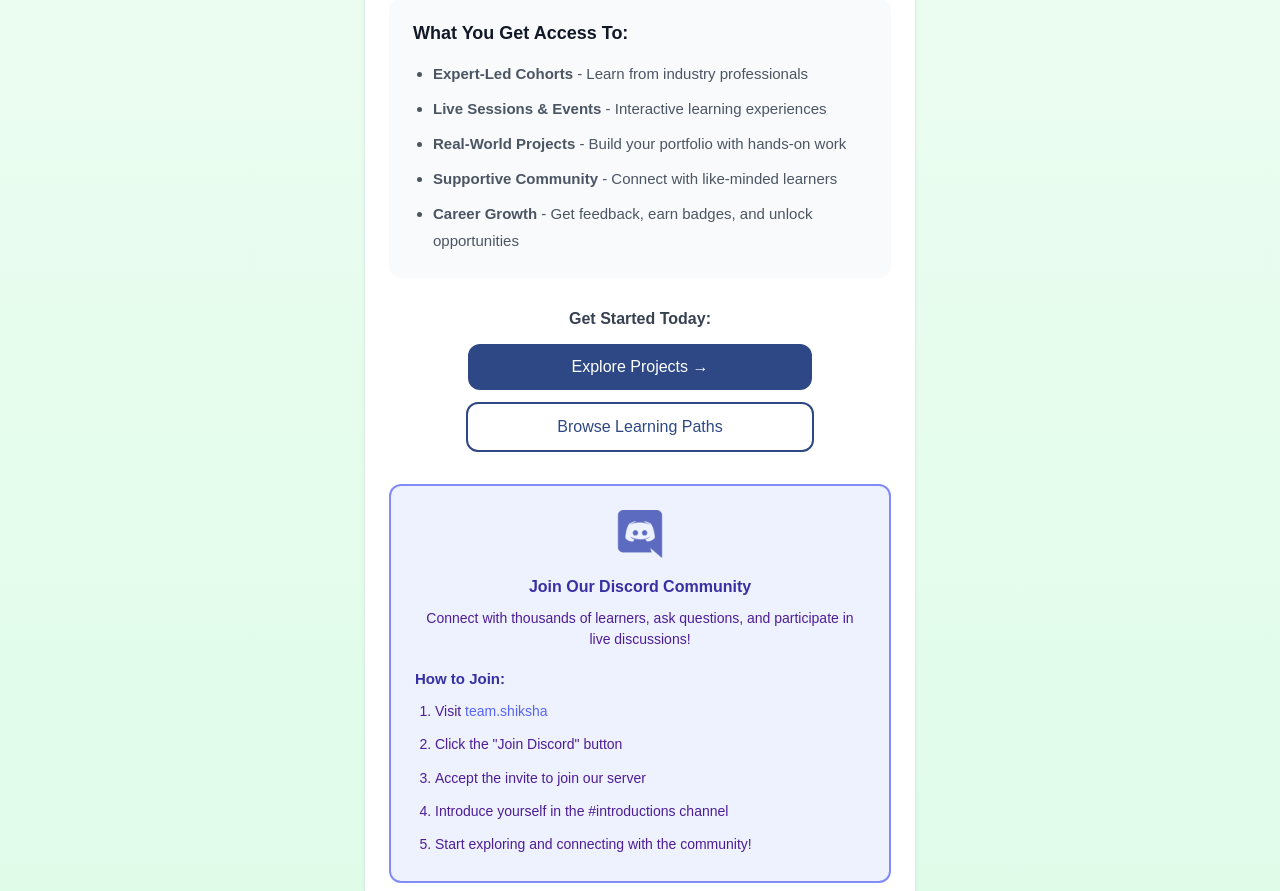
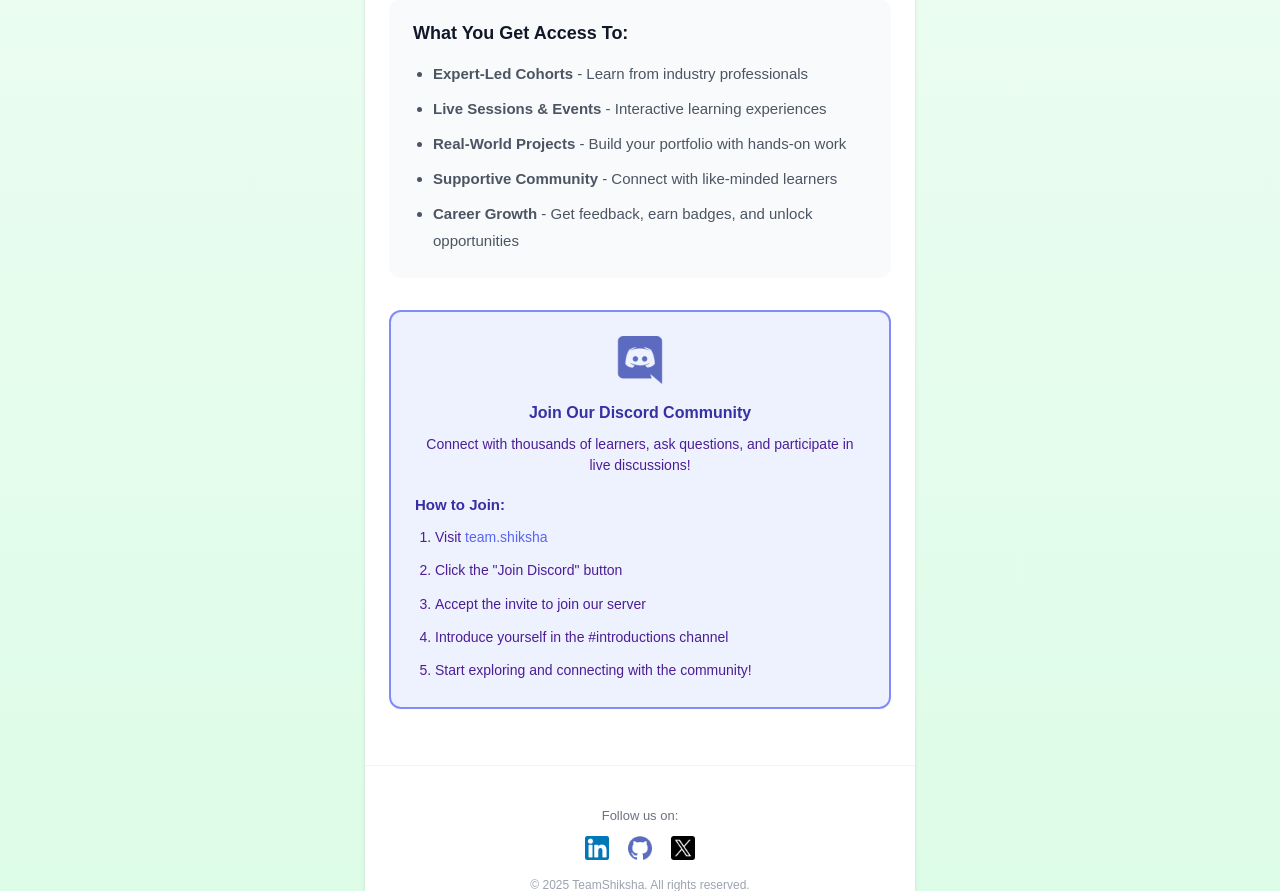
Before and after one commit to TeamShiksha/email-service, a FastAPI app: template templates/teamshiksha/Welcome.html in a window 1280 px wide. Shown: the part 404-1295 px from the top of the page. Run offline with FastAPI, Linux system fonts and the light colour scheme; the template is opened without the code that fills it, so the values that code supplies are empty; parts of the project's set-up code (start-up, migrations or seed data) failed here and were passed over.

Commit message:
template without getStartedToday section

```diff
--- a/templates/teamshiksha/Welcome.html
+++ b/templates/teamshiksha/Welcome.html
@@ -59,28 +59,6 @@
                     <li style="margin-bottom: 0;"><strong>Career Growth</strong> - Get feedback, earn badges, and unlock
                         opportunities</li>
                 </ul>
-            </div>
-
-            <!-- Call to Action Buttons -->
-            <div style="margin-bottom: 32px;">
-                <p
-                    style="color: #374151; font-size: 16px; font-weight: 600; margin: 0 0 16px 0; font-family: Arial, sans-serif;">
-                    Get Started Today:
-                </p>
-
-                <div style="margin-bottom: 12px;">
-                    <a href="https://team.shiksha"
-                        style="display: inline-block; background: #2d4884; color: white !important; text-decoration: none; padding: 14px 32px; border-radius: 12px; font-weight: 500; font-size: 16px; font-family: Arial, sans-serif; text-align: center; width: 280px; max-width: 100%;">
-                        Explore Projects →
-                    </a>
-                </div>
-
-                <div style="margin-bottom: 12px;">
-                    <a href="https://team.shiksha"
-                        style="display: inline-block; background: white; color: #2d4884 !important; text-decoration: none; padding: 14px 32px; border-radius: 12px; font-weight: 500; font-size: 16px; font-family: Arial, sans-serif; text-align: center; border: 2px solid #2d4884; width: 280px; max-width: 100%;">
-                        Browse Learning Paths
-                    </a>
-                </div>
             </div>
 
             <!-- Discord Steps -->
```
